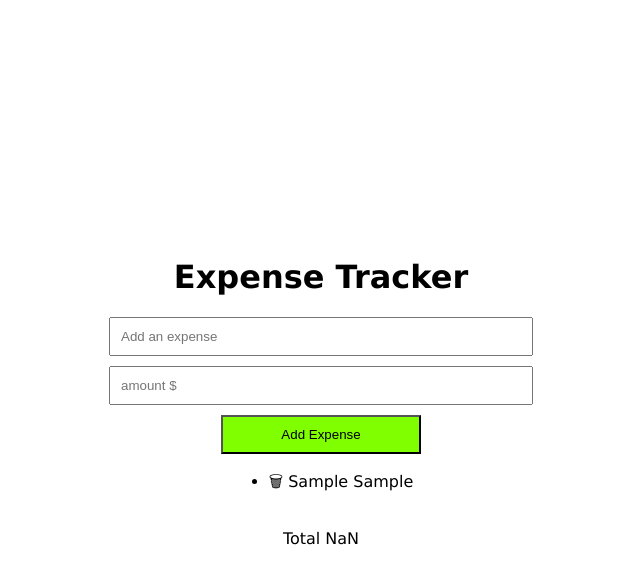
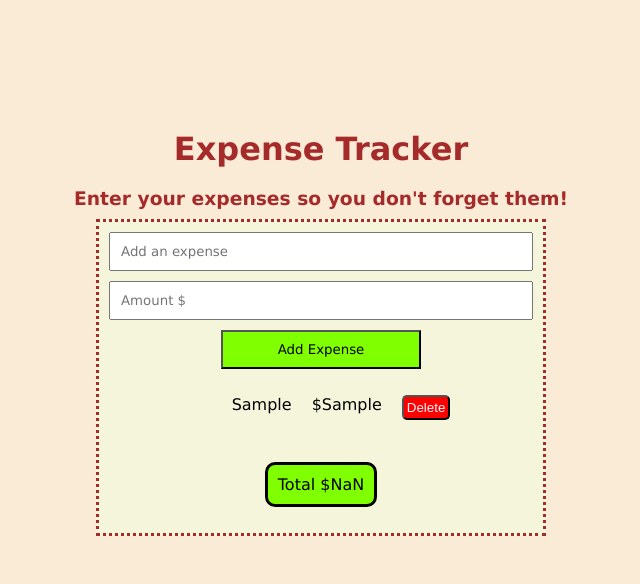
Before and after one commit to Cheaito-Hadi/Expense-Tracker, a plain HTML site: page index.html in a window 1280 px wide. Both pictures are taken after typing "Sample", "Sample" into the empty fields and a click on the button "Add Expense". Shown: the whole page, without its empty margins (319-959 px from the left). Drawn offline with nearby package versions, Linux system fonts and the light colour scheme.

Commit message:
fixing deleting score and styling

```diff
--- a/index.html
+++ b/index.html
@@ -14,15 +14,15 @@
         <h1>
             Expense Tracker
         </h1>
-
+        <h3>Enter your expenses so you don't forget them!</h3>
         <div class="expense-wrapper">
             <input id="expense-text" type="text" placeholder="Add an expense">
-            <input id="expense-amount" type="text" placeholder="amount $">
+            <input id="expense-amount" type="text" placeholder="Amount $">
             <button id="btn">Add Expense</button>
+            <ul id="expense-list">
+            </ul>
+            <p id="total-expense">Total $0</p>
         </div>
-        <ul id="expense-list">
-        </ul>
-        <p id="total-expense"></p>
     </div>
     <script src="/Expense-Tracker/index.js"></script>
 </body>
--- a/index.js
+++ b/index.js
@@ -1,36 +1,39 @@
 const expenseInput = $("#expense-text");
 const amountInput = $("#expense-amount");
 const expenseList = $("#expense-list");
-let total = $("#total-expense");
-let expenseTotal = 0;
+const total = $("#total-expense");
+var expenseTotal = 0;
 
 function createExpense(text, amount) {
   return `<li>
-      <span class="remove">&#128465</span>
       <span class="text">${text}</span>
-      <span class="text">${amount}</span>
+      <span class="text">$${amount}</span>
+      <button class="remove">Delete</button>
       <input type="text" style="display: none;"/>
     </li>
     `
 }
 
 function addExpense() {
+  if (expenseInput.val().trim() === "") return;
+  if (amountInput.val().trim() === "") return;
 
-    if (expenseInput.val().trim()  === "") return;
-    if (amountInput.val().trim()  === "") return;
+  const expense = $(createExpense(expenseInput.val(), amountInput.val()));
+  const expenseAmount = parseFloat(amountInput.val());
 
+  expenseTotal += expenseAmount;
+  expenseList.append(expense);
+  amountInput.val("");
+  expenseInput.val("");
+  total.text(`Total $${expenseTotal}`);
 
-    const expense = $(createExpense(expenseInput.val(),amountInput.val()))
   expense.find(".remove").click(function () {
-      expense.remove()
-    })
+    expenseTotal -= expenseAmount;
+    expense.remove();
+    total.text(`Total $${expenseTotal}`);
+  });
+}
 
-    expenseList.append(expense)
-    expenseTotal += parseFloat(amountInput.val());
-    expenseInput.val("")
-    amountInput.val("")
-    total.text(`Total ${expenseTotal}`)
-  }
 
 $(document).ready(function () {
   const expenseButton = $("#btn");
--- a/styles/styles.css
+++ b/styles/styles.css
@@ -1,37 +1,84 @@
 body{
-    margin: 0;
     font-family: Verdana, Geneva, Tahoma, sans-serif;
+    background-color: antiquewhite;
 }
 
 .container{
     display: flex;
-    width: 100%;
     flex-direction: column;
     align-items: center;
     justify-content: center;
-    height: 100vh
+    height: 80vh;
 }
 
 .expense-wrapper{
     display: flex;
     align-items: center;
     flex-direction: column;
-    max-width: 300px;
     gap: 10px;
+    border-style: dotted;
+    padding: 10px;
+    border-color: brown;
+    background-color:beige;
 }
 
 input{
     width: 400px;
     padding: 10px;
+    font-family: Verdana, Geneva, Tahoma, sans-serif;
+
 }
 
-button{
+#btn{
     width: 200px;
     background-color: chartreuse;
     padding: 10px;
+    font-family: Verdana, Geneva, Tahoma, sans-serif;
+
+
 }
 
 li:hover span {
     display: inline;
     cursor: pointer;
   }
+
+h1,h3{
+    color: brown;
+    margin: 10px;
+}
+
+ul{
+    list-style: none;
+    display: flex;
+    flex-direction: column;
+    gap: 20px;
+}
+
+#expense-list{
+    display: flex;
+    justify-content: space-between;
+}
+
+#total-expense{
+    padding: 10px;
+    background-color: chartreuse;
+    border-radius: 10px;
+    border-style:solid;
+    font-family: Verdana, Geneva, Tahoma, sans-serif;
+
+}
+
+li{
+    display: flex;
+    justify-content: space-between;
+    gap: 20px;
+
+}
+
+.remove{
+    background-color: red;
+    padding: 3px;
+    color: aliceblue;
+    border-radius: 5px;
+}
```
Lines whose indentation alone changed are shown as unchanged.
